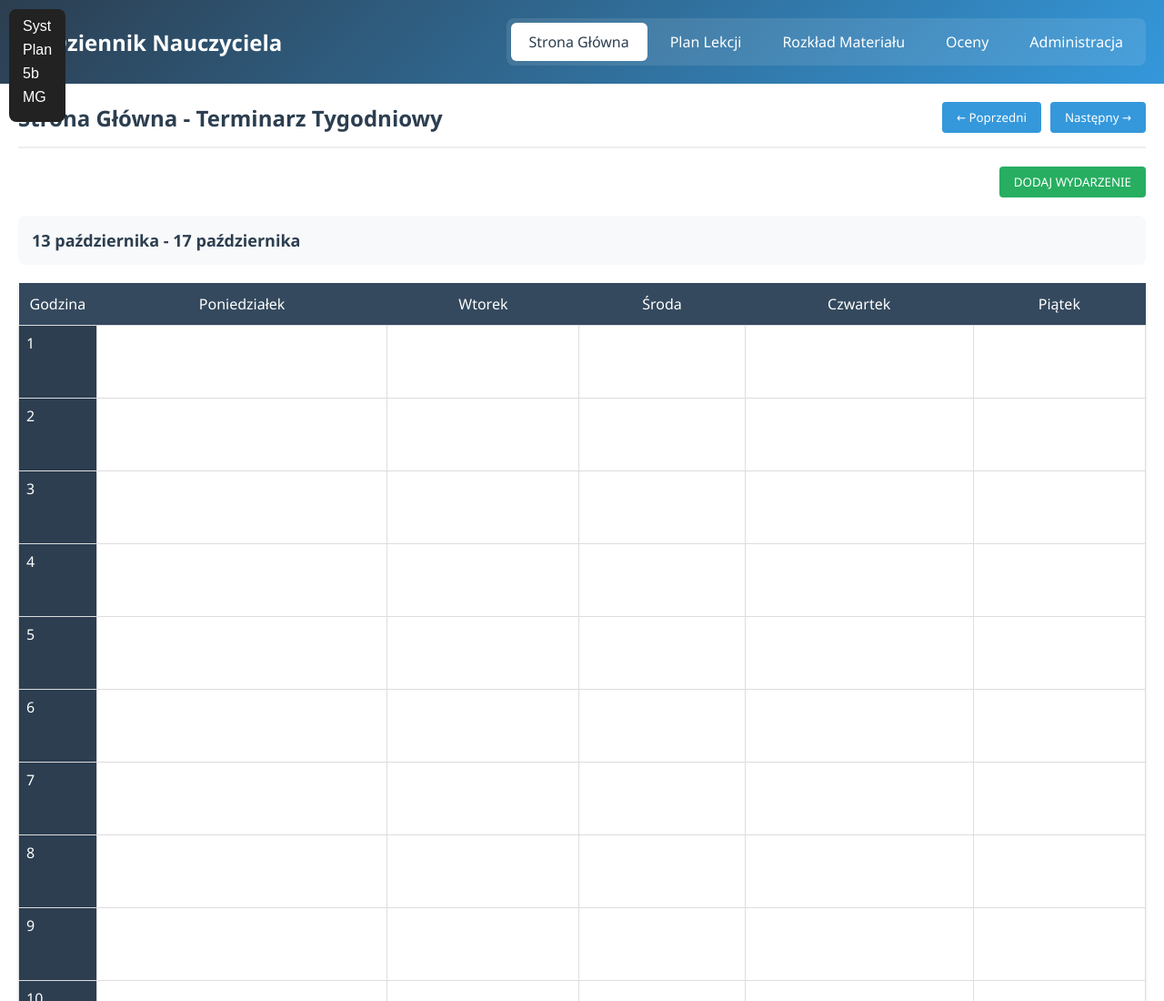
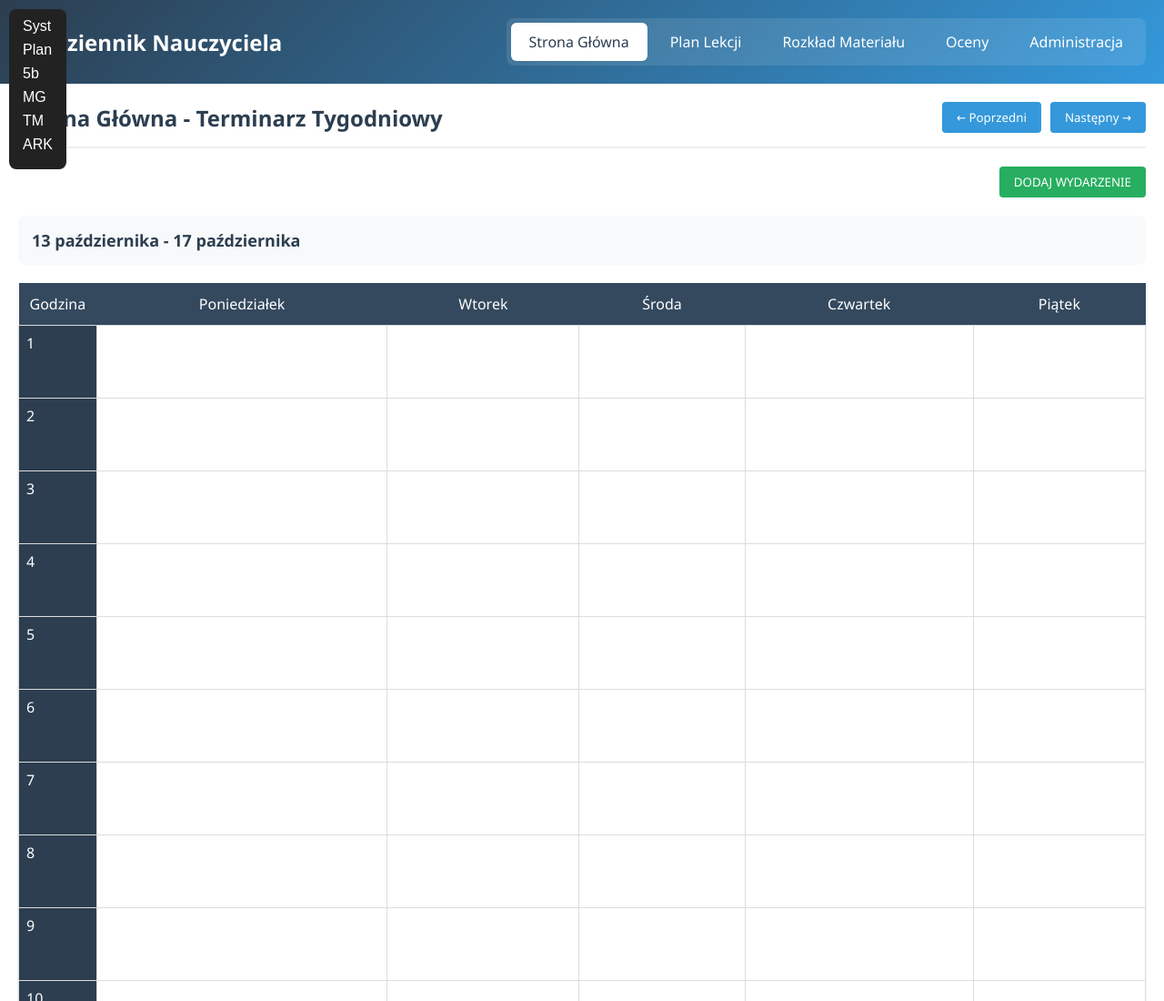
Before and after one commit to fillxd/na57, a plain HTML site: page index.html in a window 1280 px wide. Shown: the top 1100 px of the page at 91% size. Drawn offline with Linux system fonts and the light colour scheme.

Commit message:
Update index.html

```diff
--- a/index.html
+++ b/index.html
@@ -778,6 +778,8 @@
   <a href="https://fillxd.github.io/pl57">Plan</a>
   <a href="https://fillxd.github.io/kl57">5b</a>
   <a href="https://fillxd.github.io/na57">MG</a>
+  <a href="https://fillxd.github.io/tm57">TM</a>
+  <a href="https://docs.google.com/spreadsheets/d/18OV9Sar_ENFseGPn8wppwrIeJXm6j4dsa890OTg6Ioo/edit?gid=1302175797#gid=1302175797">ARK</a>
 </div>
 
     <div class="container">
```
